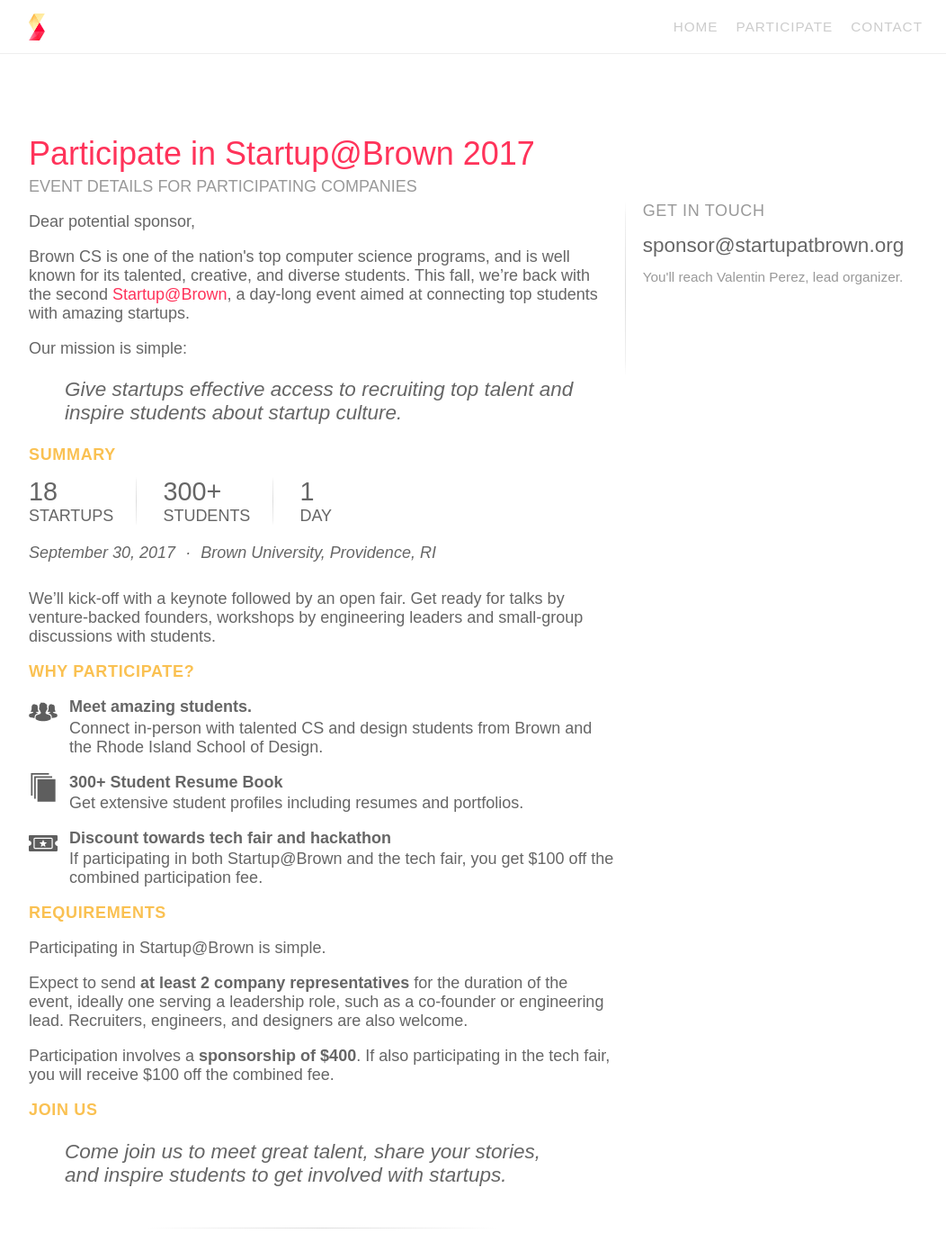
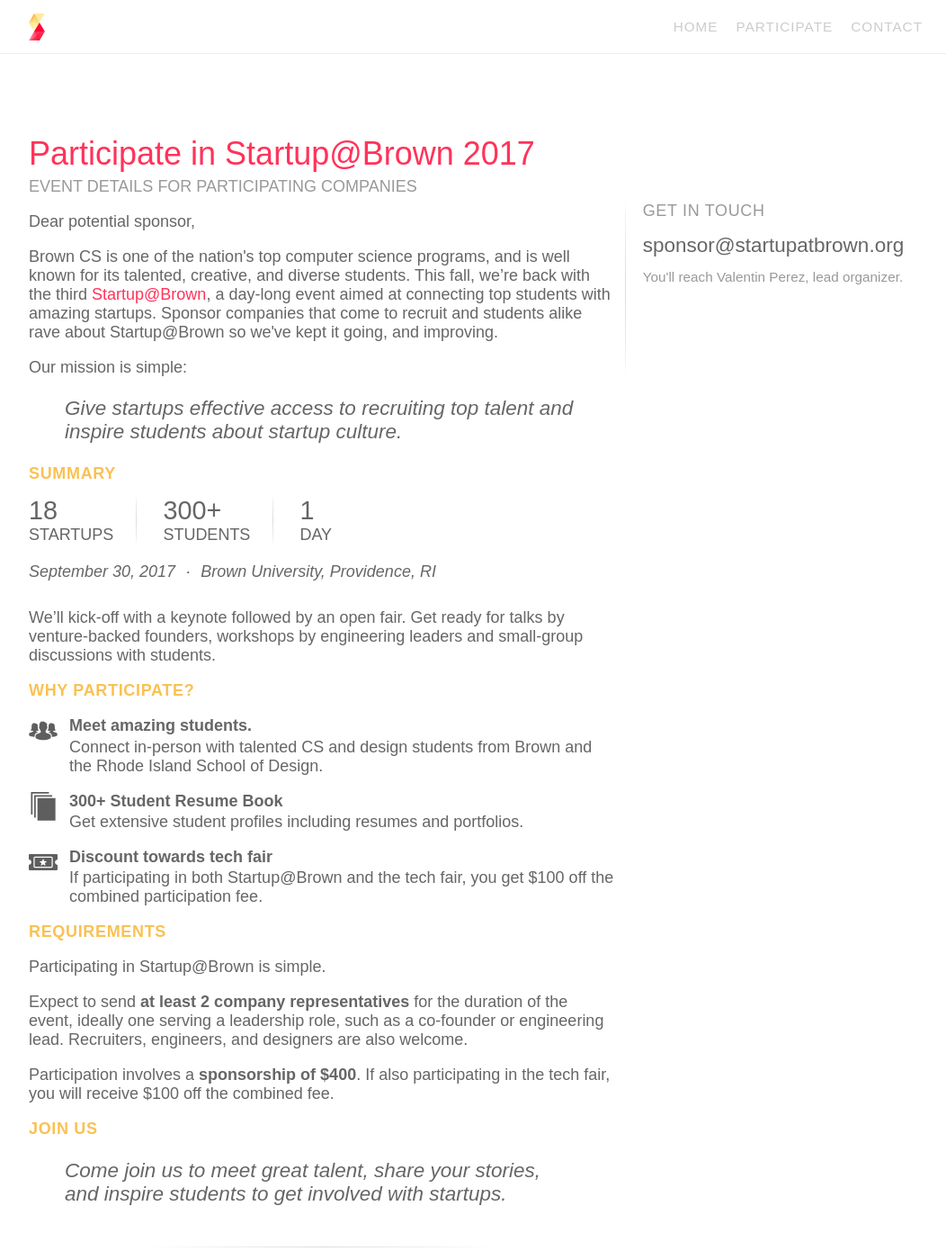
Before and after one commit to hackatbrown/2016.startupatbrown.org, a Jekyll site: the page built from participate.html, in a window 1280 px wide and 1400 px high. Shown: the whole window at 90% size, without its empty margins (111-1163 px from the left). Built offline with Jekyll 4.4.1, drawn with Linux system fonts in a browser that asks for light colours.

Commit message:
some extra spicy copy

```diff
--- a/participate.html
+++ b/participate.html
@@ -16,7 +16,7 @@
 
       <p>Dear potential sponsor,</p>
 
-      <p>Brown CS is one of the nation's top computer science programs, and is well known for its talented, creative, and diverse students. This fall, we’re back with the second <a href="http://startupatbrown.org" target="_blank">Startup@Brown</a>, a day-long event aimed at connecting top students with amazing startups.</p>
+      <p>Brown CS is one of the nation's top computer science programs, and is well known for its talented, creative, and diverse students. This fall, we’re back with the third <a href="http://startupatbrown.org" target="_blank">Startup@Brown</a>, a day-long event aimed at connecting top students with amazing startups. Sponsor companies that come to recruit and students alike rave about Startup@Brown so we've kept it going, and improving.</p>
 
       <p>Our mission is simple:</p>
       <blockquote>
@@ -46,7 +46,7 @@
         </li>
         <li class="feature-discount">
           {% include svg/discount.html %}
-          <h3>Discount towards tech fair and hackathon</h3>
+          <h3>Discount towards tech fair</h3>
           <p>If participating in both Startup@Brown and the tech fair, you get $100 off the combined participation fee.</p>
         </li>
       </ul>
```
